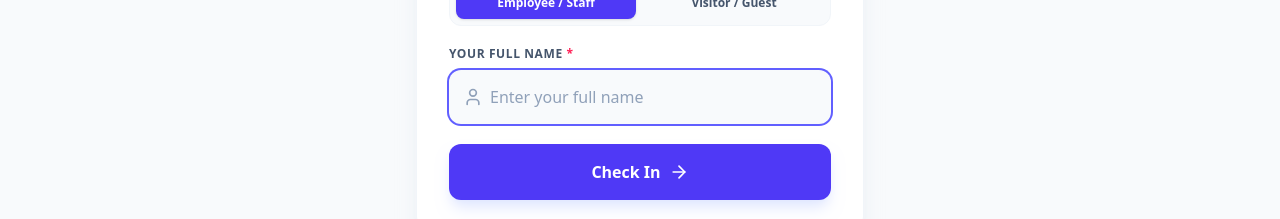
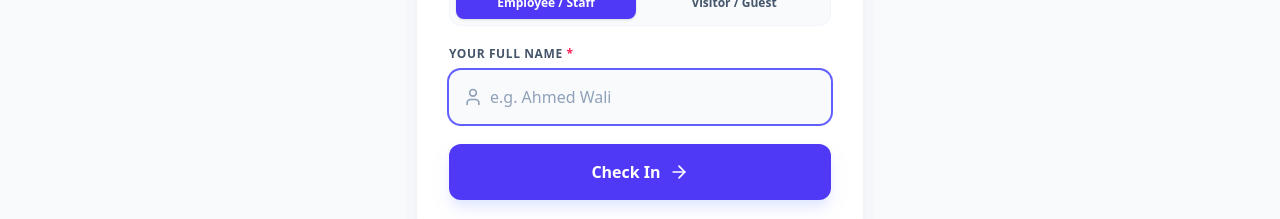
Before and after one commit to walijimmy37-cmd/Temporary-Attendance, a React (Vite) app: page / in a window 1280 px wide. Shown: the part 415-634 px from the top of the page. Built offline with nearby package versions, Linux system fonts and the light colour scheme.

Commit message:
feat(ui): update attendee name input placeholder
Change the placeholder text to include an example name to improve user clarity during check-in.

```diff
--- a/src/components/CheckInCard.tsx
+++ b/src/components/CheckInCard.tsx
@@ -149,7 +149,7 @@ export const CheckInCard: React.FC<CheckInCardProps> = ({
                 value={name}
                 onChange={handleNameChange}
                 onBlur={() => setInputTouched(true)}
-                placeholder="Enter your full name"
+                placeholder="e.g. Ahmed Wali"
                 maxLength={100}
                 autoComplete="name"
                 autoCapitalize="words"
```
